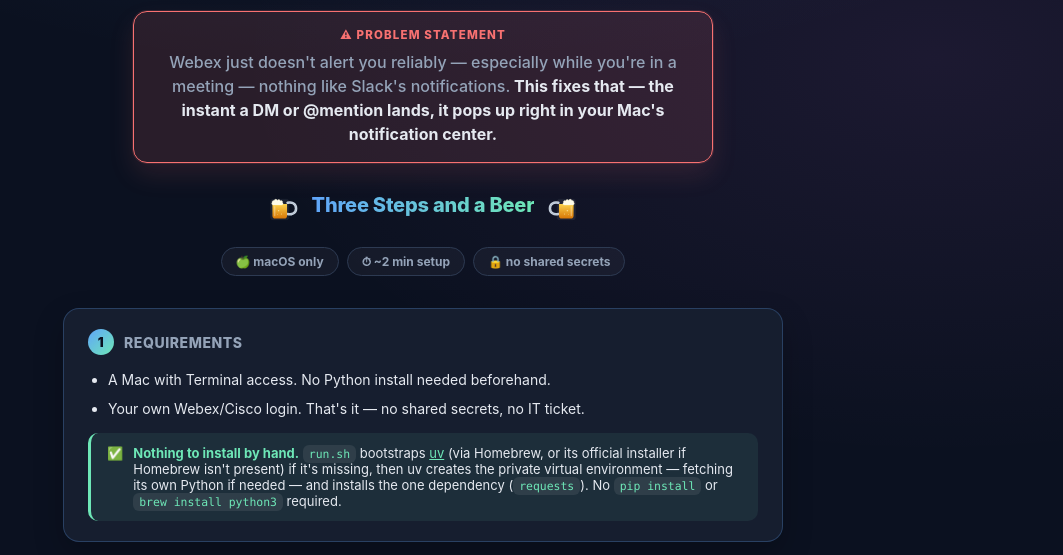
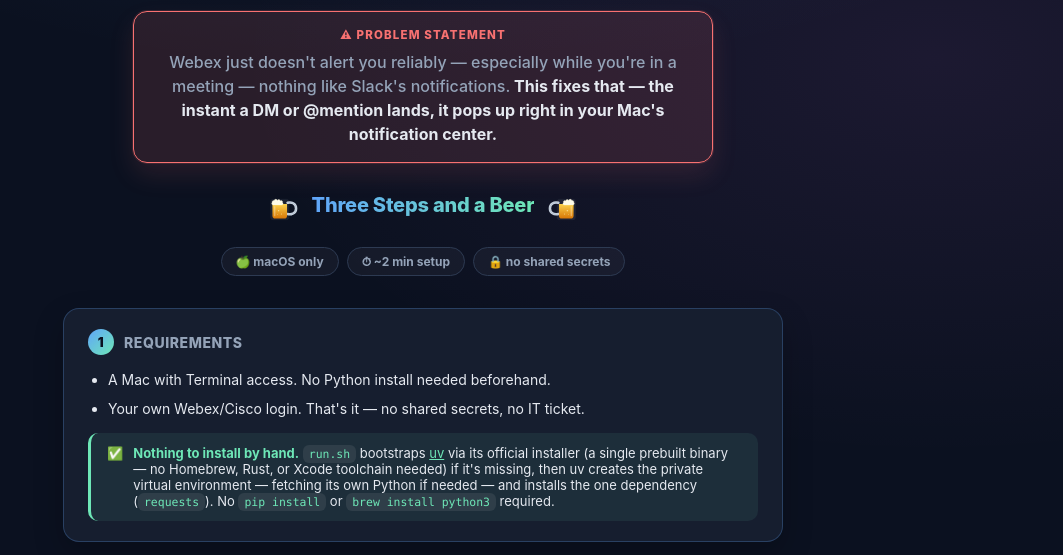
Before and after one commit to ttohumcu-splunk/webex-notifier, a plain HTML site: page docs/index.html in a window 1280 px wide. Shown: the part 182-737 px from the top of the page, without its empty margins (217-1280 px from the left). Drawn offline with Linux system fonts and the light colour scheme.

Commit message:
Prefer uv's official installer over Homebrew in run.sh
Homebrew has dropped Intel x86_64 support, so brew install uv on an
older Mac falls back to building uv from source (pulling in rust and
llvm as build deps) and can fail outright on outdated Command Line
Tools. uv's own installer is a single prebuilt binary with no compiler
toolchain needed, so try that first and only fall back to Homebrew if
it doesn't land uv on PATH.

```diff
--- a/docs/index.html
+++ b/docs/index.html
@@ -266,7 +266,7 @@
     </ul>
     <div class="note good">
       <span class="icon">✅</span>
-      <span><strong>Nothing to install by hand.</strong> <code>run.sh</code> bootstraps <a href="https://docs.astral.sh/uv/" style="color: var(--mint);">uv</a> (via Homebrew, or its official installer if Homebrew isn't present) if it's missing, then uv creates the private virtual environment — fetching its own Python if needed — and installs the one dependency (<code>requests</code>). No <code>pip install</code> or <code>brew install python3</code> required.</span>
+      <span><strong>Nothing to install by hand.</strong> <code>run.sh</code> bootstraps <a href="https://docs.astral.sh/uv/" style="color: var(--mint);">uv</a> via its official installer (a single prebuilt binary — no Homebrew, Rust, or Xcode toolchain needed) if it's missing, then uv creates the private virtual environment — fetching its own Python if needed — and installs the one dependency (<code>requests</code>). No <code>pip install</code> or <code>brew install python3</code> required.</span>
     </div>
   </div>
 
```
Also changed, not shown: 3 other files.
